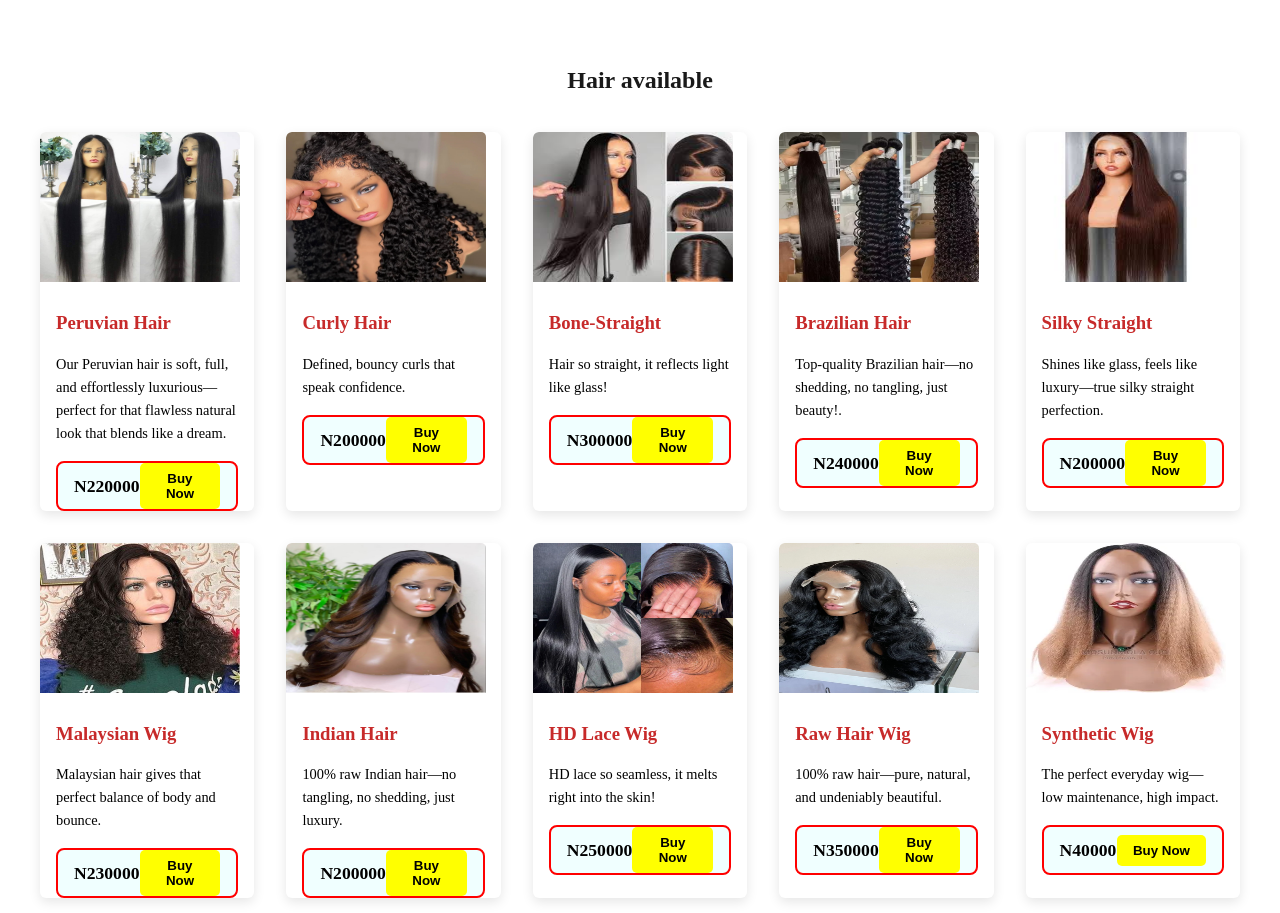
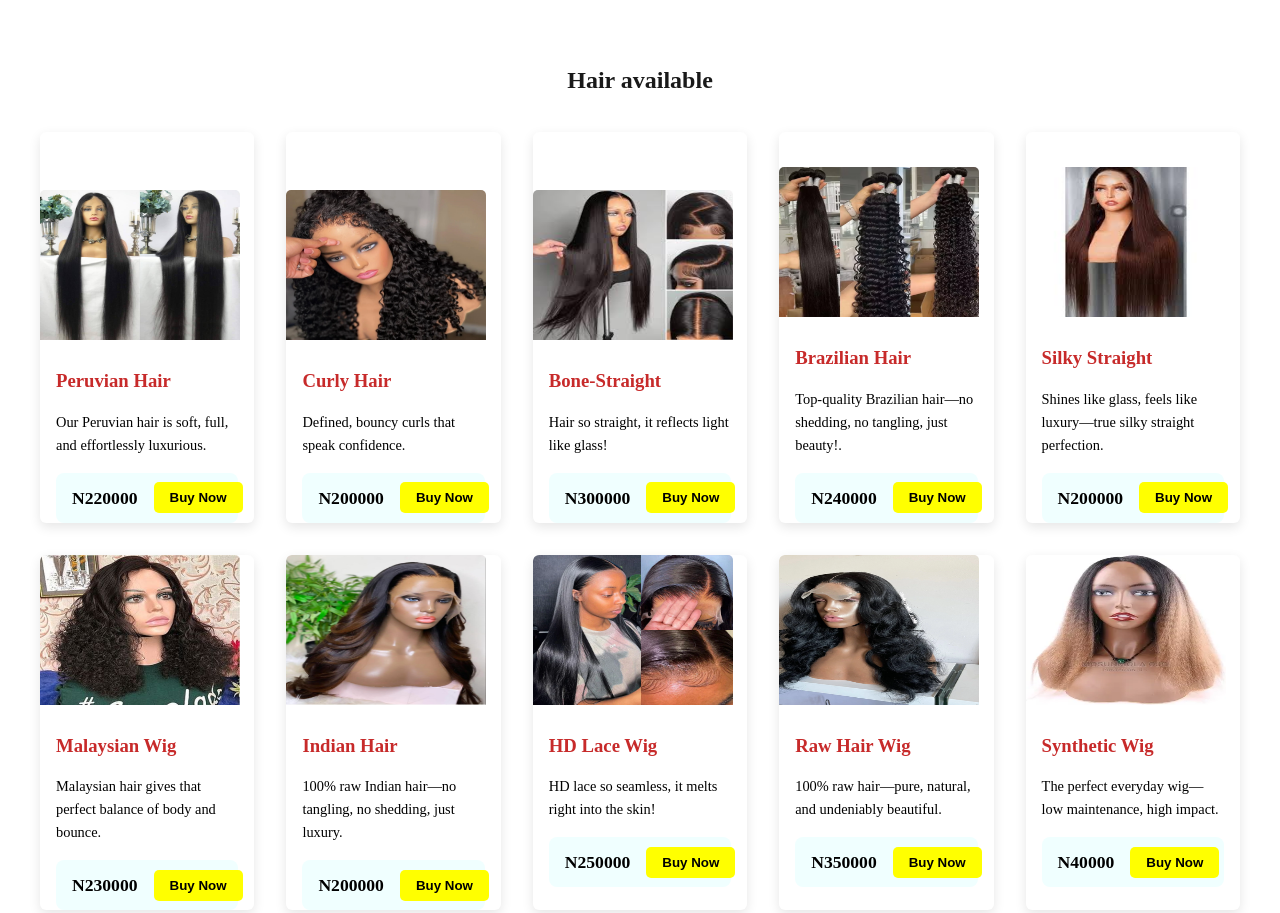
Before and after one commit to IBT-learning/fullstack-may-25-cohort, a plain HTML site: page assignment/amos-ikya-assignment/index.html in a window 1280 px wide. Shown: the part 1160-2073 px from the top of the page. Drawn offline with Linux system fonts and the light colour scheme.

Commit message:
Updated assignment with latest changes

```diff
--- a/assignment/amos-ikya-assignment/index.html
+++ b/assignment/amos-ikya-assignment/index.html
@@ -46,17 +46,54 @@
         <div class="menu-cards">
 
             <div class="card">
+                <div class="card-fix-footer1">
                     <img src="assets/peruvian-hair.jpg" alt="hair">
 
                     <div class="card-body">
                         <h3>Peruvian Hair</h3>
-                    <p>Our Peruvian hair is soft, full, and effortlessly luxurious—perfect for that flawless natural
-                        look
-                        that
-                        blends like a dream.</p>
+                        <p>Our Peruvian hair is soft, full, and effortlessly luxurious.</p>
                         <div class="card-footer">
                             <span>N220000</span>
                             <button>Buy Now</button>
+
+                        </div>
+                    </div>
+                </div>
+
+            </div>
+
+            <div class="card">
+                <div class="card-fix-footer1">
+                    <img src="assets/curly-hair.webp" alt="hair">
+
+                    <div class="card-body">
+
+                        <h3>Curly Hair</h3>
+                        <p>Defined, bouncy curls that speak confidence.</p>
+                        <div class="card-footer">
+                            <span>N200000</span>
+                            <button>Buy Now</button>
+
+                        </div>
+
+                    </div>
+                </div>
+            </div>
+
+            <div class="card">
+                <div class="card-fix-footer1">
+
+                    <img src="assets/human-hair.jpg" alt="hair">
+
+                    <div class="card-body">
+
+                        <h3>Bone-Straight</h3>
+                        <p>Hair so straight, it reflects light like glass!</p>
+                        <div class="card-footer">
+                            <span>N300000</span>
+                            <button>Buy Now</button>
+
+                        </div>
 
                     </div>
                 </div>
@@ -64,36 +101,7 @@
             </div>
 
             <div class="card">
-                <img src="assets/curly-hair.webp" alt="hair">
-
-                <div class="card-body">
-                    <h3>Curly Hair</h3>
-                    <p>Defined, bouncy curls that speak confidence.</p>
-                    <div class="card-footer">
-                        <span>N200000</span>
-                        <button>Buy Now</button>
-
-                    </div>
-                </div>
-
-            </div>
-
-            <div class="card">
-                <img src="assets/human-hair.jpg" alt="hair">
-
-                <div class="card-body">
-                    <h3>Bone-Straight</h3>
-                    <p>Hair so straight, it reflects light like glass!</p>
-                    <div class="card-footer">
-                        <span>N300000</span>
-                        <button>Buy Now</button>
-
-                    </div>
-                </div>
-
-            </div>
-
-            <div class="card">
+                <div class="card-fix-footer">
                     <img src="assets/brazilian-hair.avif" alt="hair">
 
                     <div class="card-body">
@@ -105,11 +113,13 @@
 
                         </div>
                     </div>
+                </div>
 
             </div>
 
 
             <div class="card">
+                <div class="card-fix-footer">
                     <img src="assets/silky-straight.jpg" alt="hair">
 
                     <div class="card-body">
@@ -121,7 +131,7 @@
 
                         </div>
                     </div>
-
+                </div>
             </div>
 
             <div class="card">
--- a/assignment/amos-ikya-assignment/style.css
+++ b/assignment/amos-ikya-assignment/style.css
@@ -138,13 +138,28 @@ position: relative; bottom:-200px;
     color: black;
     margin-bottom: 1rem;
 }
+.card-fix-footer{
+    padding-top: 35px;
+}
 
+.card-fix-footer1{
+    padding-top: 58px;
+}
 .card-footer {
  display: flex;
  justify-content: space-between;align-items: center; padding: 1rem;
-  height: 50px; background-color: azure; border: 2px solid red;
+  height: 50px; background-color: azure; margin: 5px red;
   border-radius: 8px;
+  gap: 1rem;
+  flex-wrap: nowrap;
 }
+.card-footer span,
+    .card-footer button {
+      margin: 0;
+      padding: 0;
+      flex-shrink: 0;
+      white-space: nowrap;
+    }
 .card-footer span{
     font-size: 1.1rem;
     font-weight: bold;
```
Lines whose indentation alone changed are shown as unchanged.
